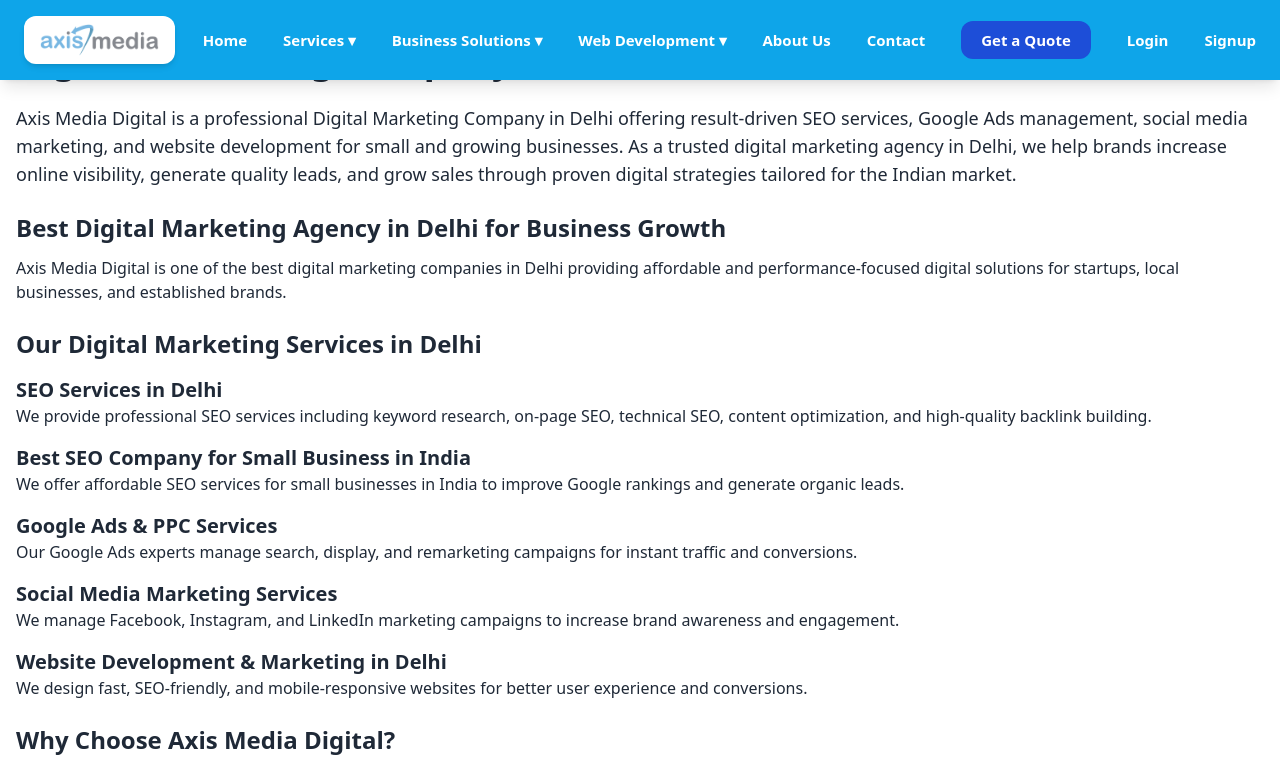
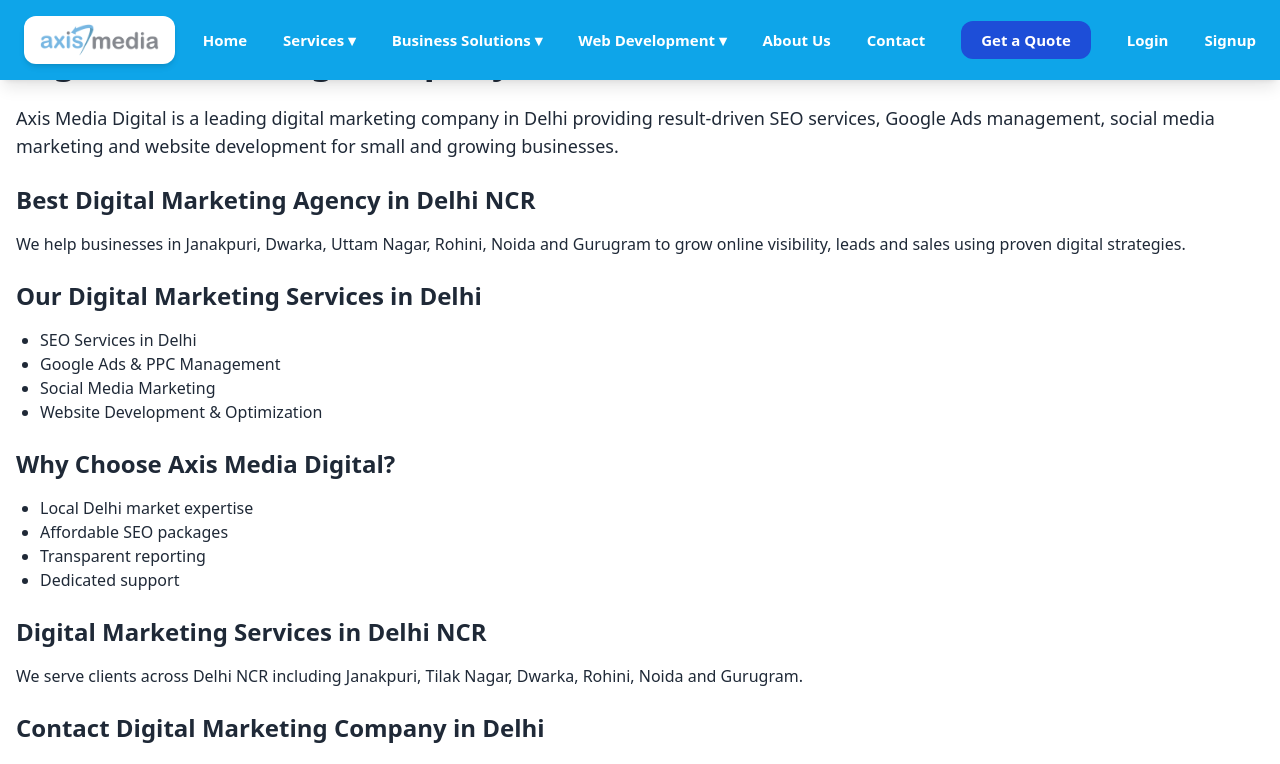
Before and after one commit to companyaxismedia-dev/axis-media-website, a React (Create React App) app: page /digital-marketing-company-in-delhi in a window 1280 px wide. Shown: the top 764 px of the page. Built offline with nearby package versions, Linux system fonts and the light colour scheme.

Commit message:
Update DigitalMarketingCompanyDelhi.jsx

```diff
--- a/src/pages/DigitalMarketingCompanyDelhi.jsx
+++ b/src/pages/DigitalMarketingCompanyDelhi.jsx
@@ -1,111 +1,92 @@
 import React from "react";
 import { Helmet } from "react-helmet-async";
 
-const DigitalMarketingCompanyDelhi = () => {
+export default function DigitalMarketingCompanyDelhi() {
   return (
     <>
-      {/* ✅ SEO META TAGS */}
+      {/* ✅ SEO META */}
       <Helmet>
-        <title>Digital Marketing Company in Delhi | Axis Media Digital</title>
+        <title>
+          Digital Marketing Company in Delhi | Axis Media Digital
+        </title>
+
         <meta
           name="description"
-          content="Axis Media Digital is a leading digital marketing company in Delhi offering SEO services, Google Ads, social media marketing, and website development for business growth."
+          content="Axis Media Digital is a trusted digital marketing company in Delhi offering SEO services, Google Ads, social media marketing and website development for business growth."
         />
+
+        {/* ✅ MOST IMPORTANT FIX (CANONICAL) */}
         <link
           rel="canonical"
-          href="https://www.axismediadigital.com/digital-marketing-company-in-delhi"
+          href="https://axismediadigital.com/digital-marketing-company-delhi"
         />
       </Helmet>
 
       <main className="container mx-auto px-4 py-10 text-gray-800 bg-white">
+
         <h1 className="text-3xl md:text-4xl font-bold mb-6">
           Digital Marketing Company in Delhi
         </h1>
 
         <p className="text-lg mb-6">
-          Axis Media Digital is a professional Digital Marketing Company in Delhi
-          offering result-driven SEO services, Google Ads management, social
-          media marketing, and website development for small and growing
-          businesses. As a trusted digital marketing agency in Delhi, we help
-          brands increase online visibility, generate quality leads, and grow
-          sales through proven digital strategies tailored for the Indian
-          market.
+          Axis Media Digital is a leading digital marketing company in Delhi
+          providing result-driven SEO services, Google Ads management, social
+          media marketing and website development for small and growing
+          businesses.
         </p>
 
-        <h2 className="text-2xl font-semibold mb-3">
-          Best Digital Marketing Agency in Delhi for Business Growth
+        <h2 className="text-2xl font-semibold mb-4">
+          Best Digital Marketing Agency in Delhi NCR
         </h2>
+
         <p className="mb-6">
-          Axis Media Digital is one of the best digital marketing companies in
-          Delhi providing affordable and performance-focused digital solutions
-          for startups, local businesses, and established brands.
+          We help businesses in Janakpuri, Dwarka, Uttam Nagar, Rohini,
+          Noida and Gurugram to grow online visibility, leads and sales
+          using proven digital strategies.
         </p>
 
         <h2 className="text-2xl font-semibold mb-4">
           Our Digital Marketing Services in Delhi
         </h2>
 
-        <h3 className="text-xl font-semibold mt-4">SEO Services in Delhi</h3>
-        <p>
-          We provide professional SEO services including keyword research,
-          on-page SEO, technical SEO, content optimization, and high-quality
-          backlink building.
+        <ul className="list-disc pl-6 mb-6">
+          <li>SEO Services in Delhi</li>
+          <li>Google Ads & PPC Management</li>
+          <li>Social Media Marketing</li>
+          <li>Website Development & Optimization</li>
+        </ul>
+
+        <h2 className="text-2xl font-semibold mb-4">
+          Why Choose Axis Media Digital?
+        </h2>
+
+        <ul className="list-disc pl-6 mb-6">
+          <li>Local Delhi market expertise</li>
+          <li>Affordable SEO packages</li>
+          <li>Transparent reporting</li>
+          <li>Dedicated support</li>
+        </ul>
+
+        <h2 className="text-2xl font-semibold mb-4">
+          Digital Marketing Services in Delhi NCR
+        </h2>
+
+        <p className="mb-6">
+          We serve clients across Delhi NCR including Janakpuri,
+          Tilak Nagar, Dwarka, Rohini, Noida and Gurugram.
         </p>
 
-        <h3 className="text-xl font-semibold mt-4">
-          Best SEO Company for Small Business in India
-        </h3>
+        <h2 className="text-2xl font-semibold mb-4">
+          Contact Digital Marketing Company in Delhi
+        </h2>
+
         <p>
-          We offer affordable SEO services for small businesses in India to
-          improve Google rankings and generate organic leads.
+          📧 Email: companyaxismedia@gmail.com <br />
+          📞 Phone: 9871584001, 9871147666 <br />
+          📍 Location: Jaina Tower-2, District Center Janakpuri, Delhi
         </p>
 
-        <h3 className="text-xl font-semibold mt-4">
-          Google Ads & PPC Services
-        </h3>
-        <p>
-          Our Google Ads experts manage search, display, and remarketing
-          campaigns for instant traffic and conversions.
-        </p>
-
-        <h3 className="text-xl font-semibold mt-4">
-          Social Media Marketing Services
-        </h3>
-        <p>
-          We manage Facebook, Instagram, and LinkedIn marketing campaigns to
-          increase brand awareness and engagement.
-        </p>
-
-        <h3 className="text-xl font-semibold mt-4">
-          Website Development & Marketing in Delhi
-        </h3>
-        <p className="mb-6">
-          We design fast, SEO-friendly, and mobile-responsive websites for
-          better user experience and conversions.
-        </p>
-
-        <h2 className="text-2xl font-semibold mb-3">
-          Why Choose Axis Media Digital?
-        </h2>
-        <ul className="list-disc pl-6 mb-6">
-          <li>Local Delhi market expertise</li>
-          <li>Affordable digital marketing packages</li>
-          <li>Transparent reporting</li>
-          <li>Result-driven SEO strategies</li>
-          <li>Dedicated client support</li>
-        </ul>
-
-        <h2 className="text-2xl font-semibold mb-3">
-          Contact the Best Digital Marketing Company in Delhi
-        </h2>
-        <p>
-          📧 Email: info@axismediadigital.com <br />
-          📞 Phone: 9871584001 <br />
-          📍 Location: Delhi, India
-        </p>
       </main>
     </>
   );
-};
-
-export default DigitalMarketingCompanyDelhi;
+}
```
